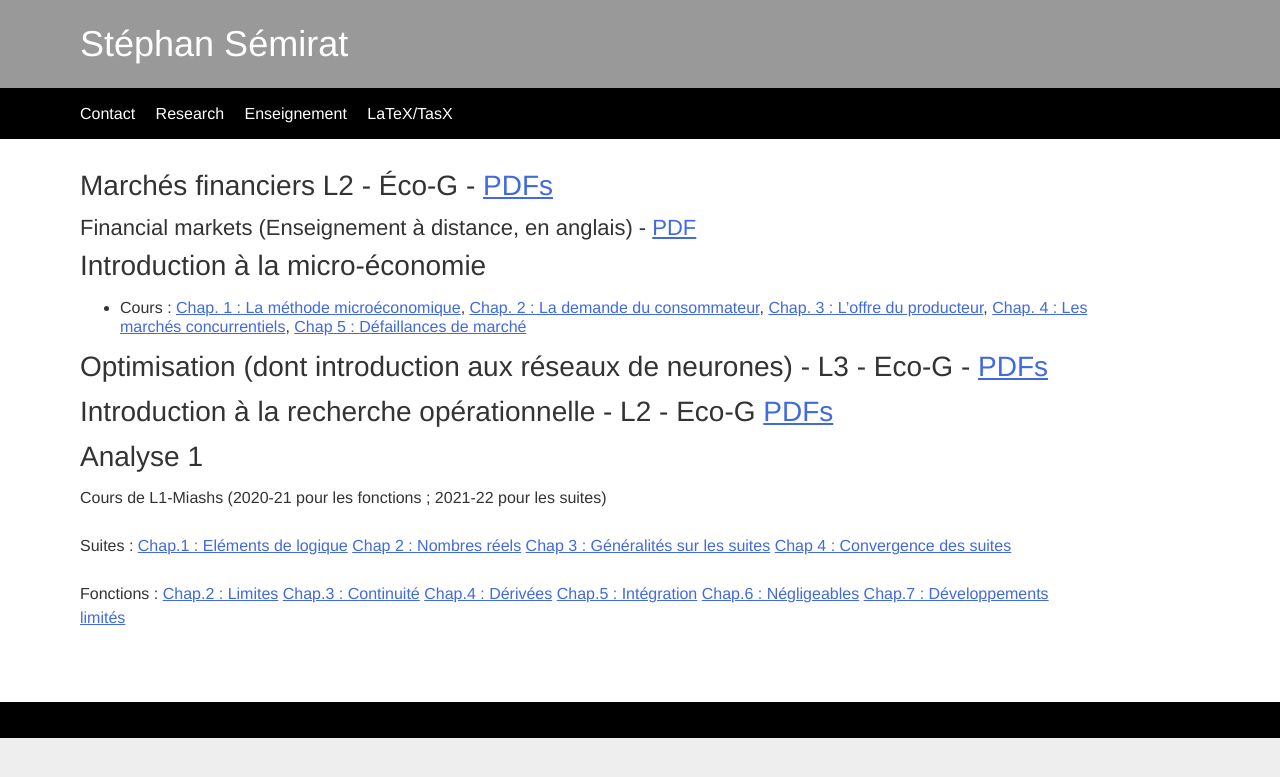
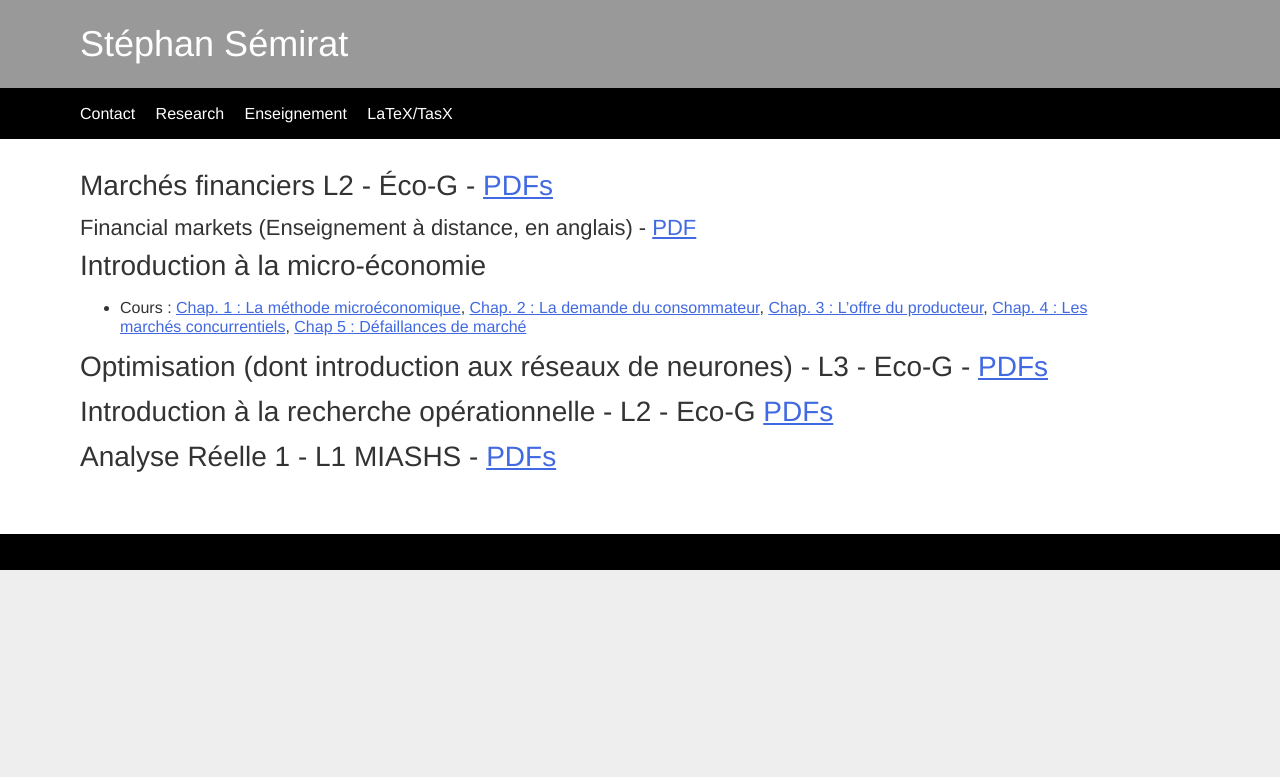
Before and after one commit to ssemirat/ssemirat.github.io, a Jekyll site: the page built from enseignement.md, in a window 1280 px wide. Shown: the top 777 px of the page. Built offline with Jekyll 4.4.1, drawn with Linux system fonts in a browser that asks for light colours.

Commit message:
modified:   enseignement.md

```diff
--- a/enseignement.md
+++ b/enseignement.md
@@ -14,18 +14,4 @@ layout: "default"
 
 ## Introduction à la recherche opérationnelle - L2 - Eco-G [PDFs](https://cloud.univ-grenoble-alpes.fr/s/rSGtCaQy3QGPtH4)
 
-## Analyse 1
-
-Cours de L1-Miashs (2020-21 pour les fonctions ; 2021-22 pour les suites)
-
-Suites : [Chap.1 : Eléments de logique](https://cloud.univ-grenoble-alpes.fr/index.php/s/zRJtBokP5zTs6Rz)
-[Chap 2 : Nombres réels](https://cloud.univ-grenoble-alpes.fr/index.php/s/A3BSYDNtXpCajCn)
-[Chap 3 : Généralités sur les suites](https://cloud.univ-grenoble-alpes.fr/index.php/s/5kkYPcB5RRrnHrK)
-[Chap 4 : Convergence des suites](https://cloud.univ-grenoble-alpes.fr/index.php/s/ezcmzN5P55Fe4Ps)
-
-Fonctions : [Chap.2 : Limites](https://cloud.univ-grenoble-alpes.fr/index.php/s/BXpaWL9yCrJZKJ3)
-[Chap.3 : Continuité](https://cloud.univ-grenoble-alpes.fr/index.php/s/XR28RAYZkHAkfpS)
-[Chap.4 : Dérivées](https://cloud.univ-grenoble-alpes.fr/index.php/s/soCnewZxams6HDi)
-[Chap.5 : Intégration](https://cloud.univ-grenoble-alpes.fr/index.php/s/RHWtofpyykqcDTx)
-[Chap.6 : Négligeables](https://cloud.univ-grenoble-alpes.fr/index.php/s/cs2ZjnTAiGNj47q)
-[Chap.7 : Développements limités](https://cloud.univ-grenoble-alpes.fr/index.php/s/GPCFE3k9SxJYrci)
+## Analyse Réelle 1 - L1 MIASHS - [PDFs](https://cloud.univ-grenoble-alpes.fr/s/MA2f3noHpecW9sS)
```
